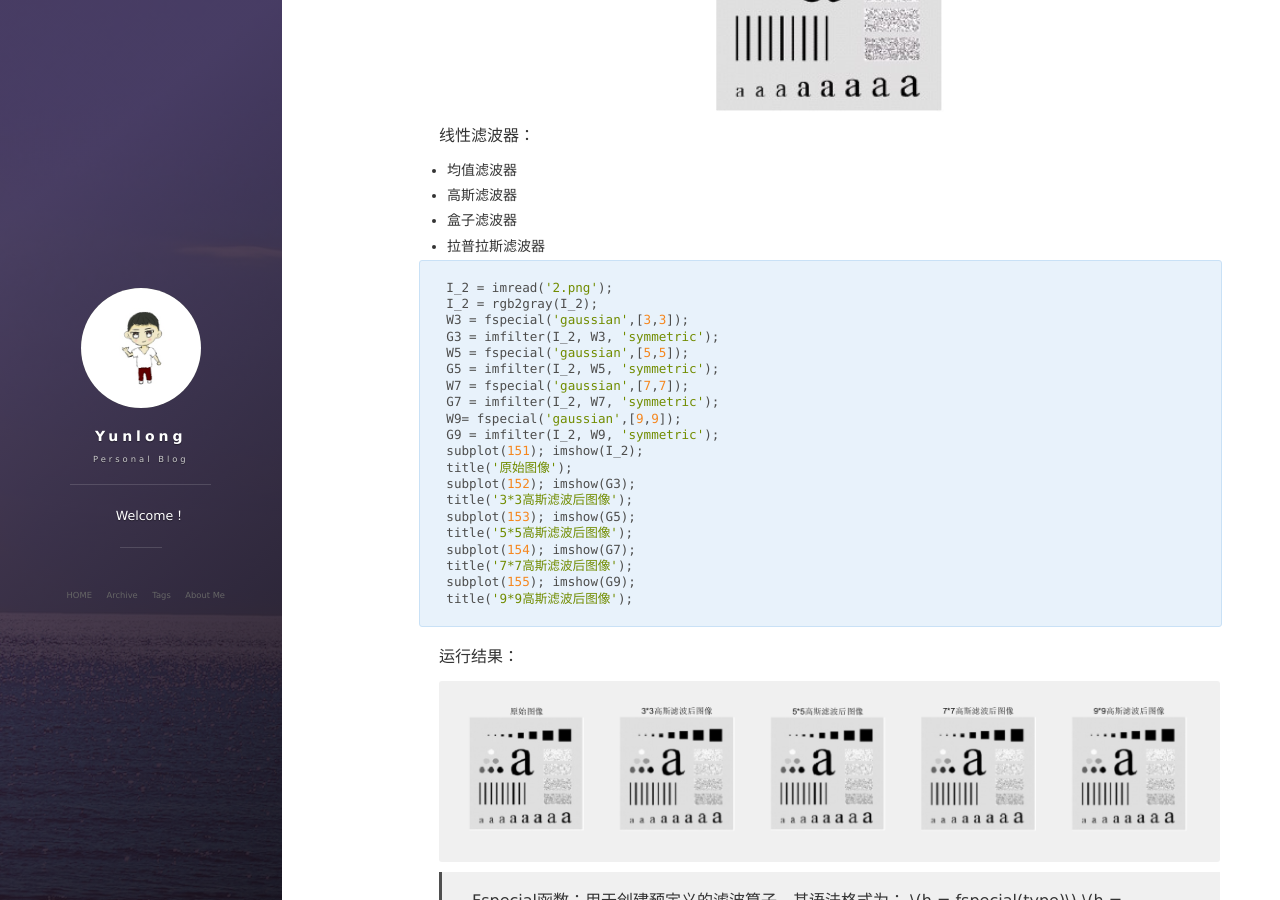
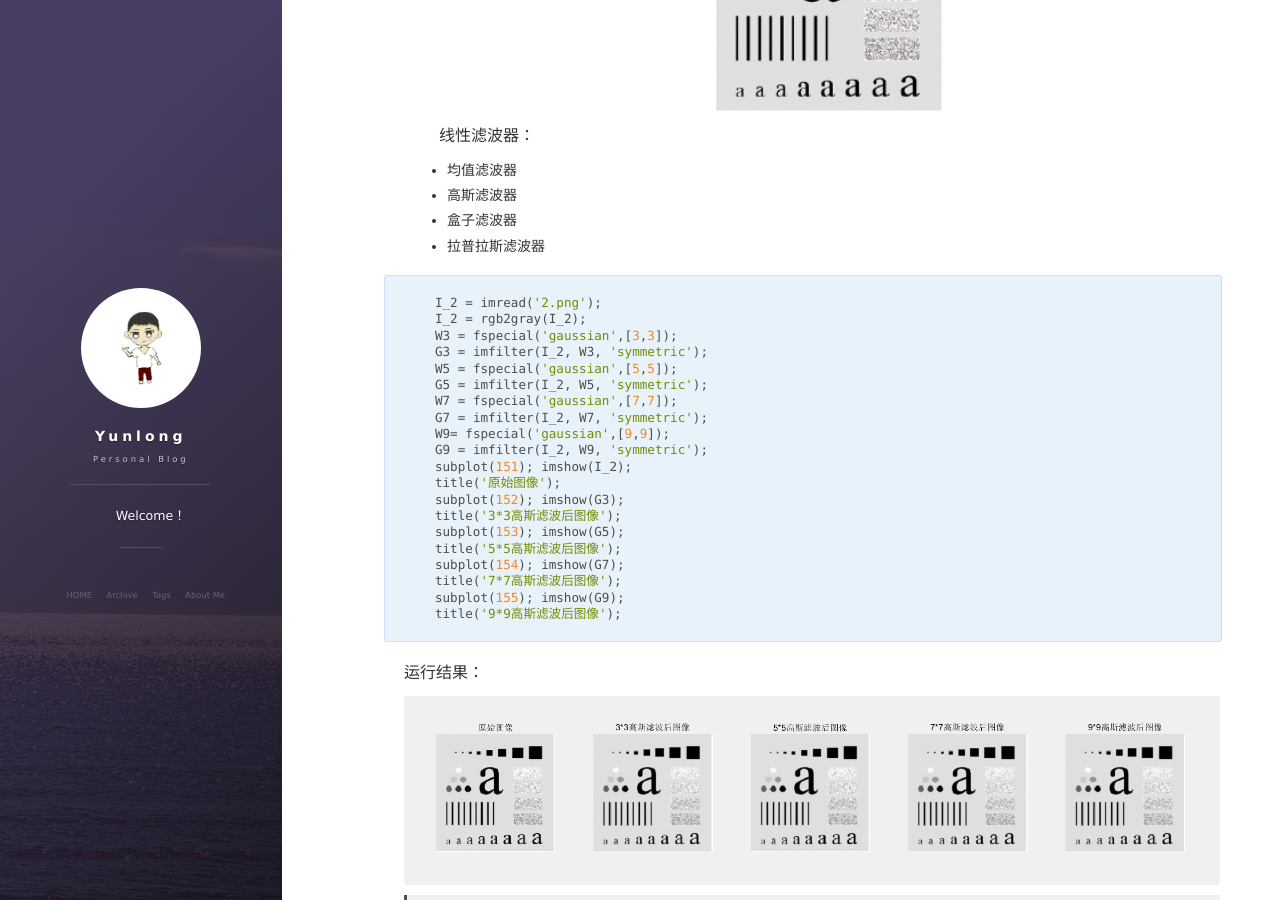
Before and after one commit to syljoy/syljoy.github.io, a Jekyll site: the page built from _posts/2020-03-19-digital_image_processing_yx2.md, in a window 1280 px wide and 900 px high, scrolled down 1361 px. Built offline with Jekyll 4.4.1, drawn with Linux system fonts in a browser that asks for light colours; nearby versions of some CDN libraries; comment, search, counter and statistics services are not loaded.

Commit message:
add a post

````diff
--- a/_posts/2020-03-19-digital_image_processing_yx2.md
+++ b/_posts/2020-03-19-digital_image_processing_yx2.md
@@ -20,7 +20,7 @@
 
 1. 绘制下面四幅图的直方图，并进行直方图均衡化处理
 
-<table align="center">
+<table border="0" align="center">
   <tr>
     <td>
       <img src="/images/posts/2020-03-19-digital_image_processing_yx2/1.1.png" width="197">
@@ -70,7 +70,7 @@
    - 盒子滤波器
    - 拉普拉斯滤波器
 
-   ```matlab
+```matlab
    I_2 = imread('2.png');
    I_2 = rgb2gray(I_2);
    W3 = fspecial('gaussian',[3,3]);
@@ -91,10 +91,12 @@
    title('7*7高斯滤波后图像');
    subplot(155); imshow(G9);
    title('9*9高斯滤波后图像');
-   ```
+```
+
    运行结果：
 
    ![image-20200319003458997](/images/posts/2020-03-19-digital_image_processing_yx2/image-20200319003458997.png)
+
 
    > Fspecial函数：用于创建预定义的滤波算子，其语法格式为：
    > $$h = fspecial(type)$$
@@ -111,7 +113,10 @@
    > > type= ‘sobel’，为著名的sobel算子，用于边缘提取，无参数。
    > > type= ‘unsharp’，为对比度增强滤波器，参数alpha用于控制滤波器的形状，范围为[0,1]，默认值为0.2。
    > > type= ‘motion’，为运动模糊算子，有两个参数，表示摄像物体逆时针方向以theta角度运动了len个像素，len的默认值为9，theta的默认值为0;
-<br />
+
+
+
+
    > imfilter函数：对任意类型数组或多维图像进行滤波，其语法格式为：
    > $$B = imfilter(A,H)$$
    > $$B = imfilter(A,H,option1,option2,...)$$
@@ -198,7 +203,7 @@
 ### 伽马变换-图像增强
 
 1. 对一幅篇暗的图像进行线性幂变换，体验$\gamma$对图输出结果的影响。
-<table align="center">
+<table border="0" align="center">
   <tr>
     <td>
       <img src="/images/posts/2020-03-19-digital_image_processing_yx2/4.1.png" width="332">
````
